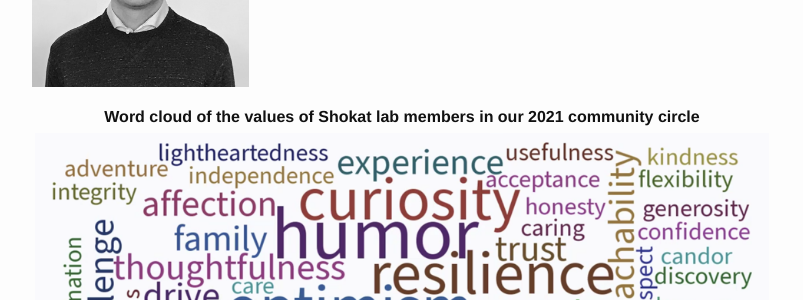
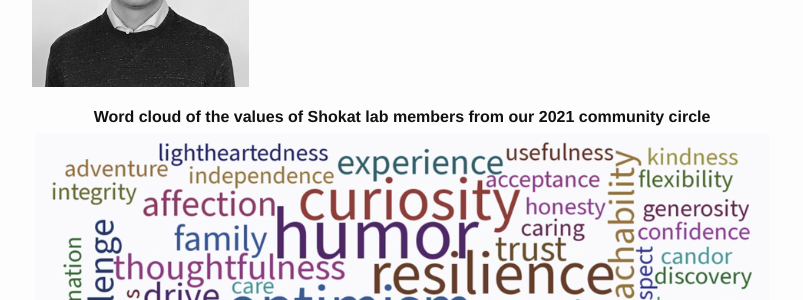
Before and after one commit to UCSF-CMP/shokat-lab, a Jekyll site: the page built from people.md, in a window 1280 px wide and 900 px high, scrolled down 4296 px. Shown: the part 152-452 px from the top of the window, without its empty margins (238-1041 px from the left). Built offline with Jekyll 4.4.1, drawn with Linux system fonts in a browser that asks for light colours; nearby versions of some CDN libraries.

Commit message:
tiny language change

```diff
--- a/people.md
+++ b/people.md
@@ -77,7 +77,7 @@ Talk to any of us—we’re happy to tell you more!
 
 <a href="{{ site.baseurl }}/morstein"><span>![Johannes pic](../img/morstein.png){: height="200" } Johannes Morstein (joined in 2021)</span></a>
 
-| Word cloud of the values of Shokat lab members in our 2021 community circle |
+| Word cloud of the values of Shokat lab members from our 2021 community circle |
 |:--:|
 | ![Word Cloud](../img/wordcloud.png) |
 
```
